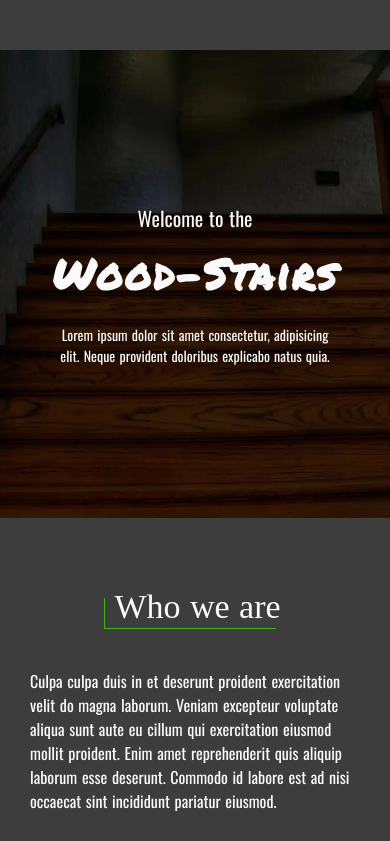
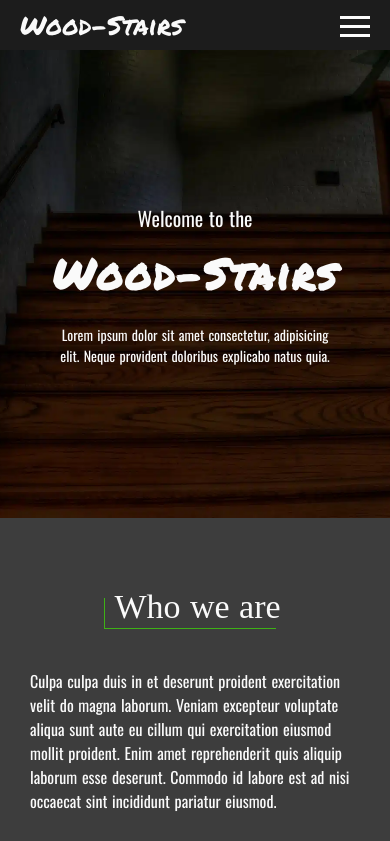
Before and after one commit to SztefkoKamil/wood-stairs, a Nuxt app: page / in a window 390 px wide. Shown: the top 841 px of the page. Built offline with nearby package versions, Linux system fonts and the light colour scheme; a web font is replaced by a local one.

Commit message:
Add Menu content
Added menu template.
Added menu mobile styles.
Added menu mobile logic.

```diff
--- a/components/Menu.vue
+++ b/components/Menu.vue
@@ -1,3 +1,115 @@
 <template>
-  <div></div>
+  <header class="menu-container">
+    <a class="logo" href="#top">Wood-Stairs</a>
+    <button v-if="!desktop" @click="open = !open">
+      <div class="toggle-menu-btn" :class="{ open }">
+        <span></span>
+        <span></span>
+        <span></span>
+      </div>
+    </button>
+    <nav :class="{ open }">
+      <a href="#about" @click="open = false">ABOUT</a>
+      <a href="#offer" @click="open = false">OFFER</a>
+      <a href="#gallery" @click="open = false">GALLERY</a>
+      <a href="#contact" @click="open = false">CONTACT</a>
+    </nav>
+  </header>
 </template>
+
+<script>
+export default {
+  data() {
+    return {
+      open: false,
+      desktop: false
+    }
+  }
+}
+</script>
+
+<style lang="scss">
+.menu-container {
+  position: fixed;
+  top: 0;
+  left: 0;
+  height: 50px;
+  width: 100%;
+  background: var(--menu-bg);
+  display: flex;
+  justify-content: space-between;
+  align-items: center;
+  z-index: 20;
+  padding: 0 20px;
+
+  a {
+    text-decoration: none;
+    color: currentColor;
+  }
+
+  .logo {
+    font-family: 'Permanent Marker';
+    font-size: 26px;
+  }
+
+  button {
+    border: none;
+    background: none;
+    height: 30px;
+    width: 30px;
+
+    .toggle-menu-btn {
+      height: 100%;
+      width: 100%;
+
+      span {
+        display: block;
+        height: 3px;
+        width: 30px;
+        background: #fafafa;
+        margin: 6px auto;
+        transition: transform 0.2s ease-in, opacity 0.2s ease-in;
+        transform-origin: center center;
+      }
+
+      &.open {
+        span:first-child {
+          transform: translateY(9px) rotate(45deg);
+        }
+        span:nth-child(2) {
+          opacity: 0;
+        }
+        span:last-child {
+          transform: translateY(-9px) rotate(-45deg);
+        }
+      }
+    }
+  }
+
+  nav {
+    position: absolute;
+    right: -210px;
+    top: 50px;
+    display: flex;
+    flex-flow: column;
+    align-items: center;
+    background: var(--menu-bg);
+    width: 200px;
+    height: 100vh;
+    transition: transform 0.2s ease-in;
+
+    a {
+      font-size: 18px;
+      margin-top: 30px;
+
+      &:first-child {
+        margin-top: 40px;
+      }
+    }
+
+    &.open {
+      transform: translateX(-210px);
+    }
+  }
+}
+</style>
```
